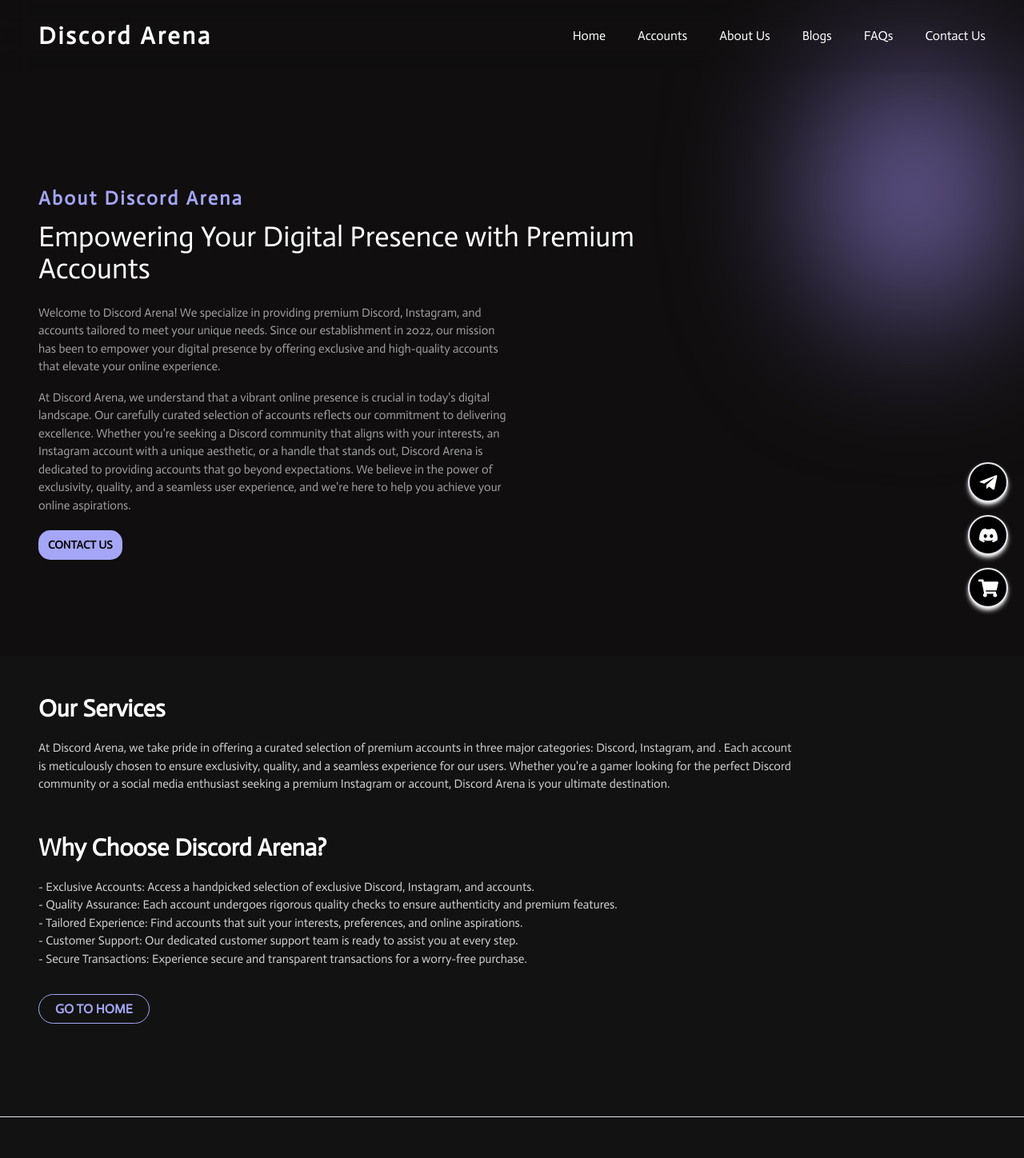
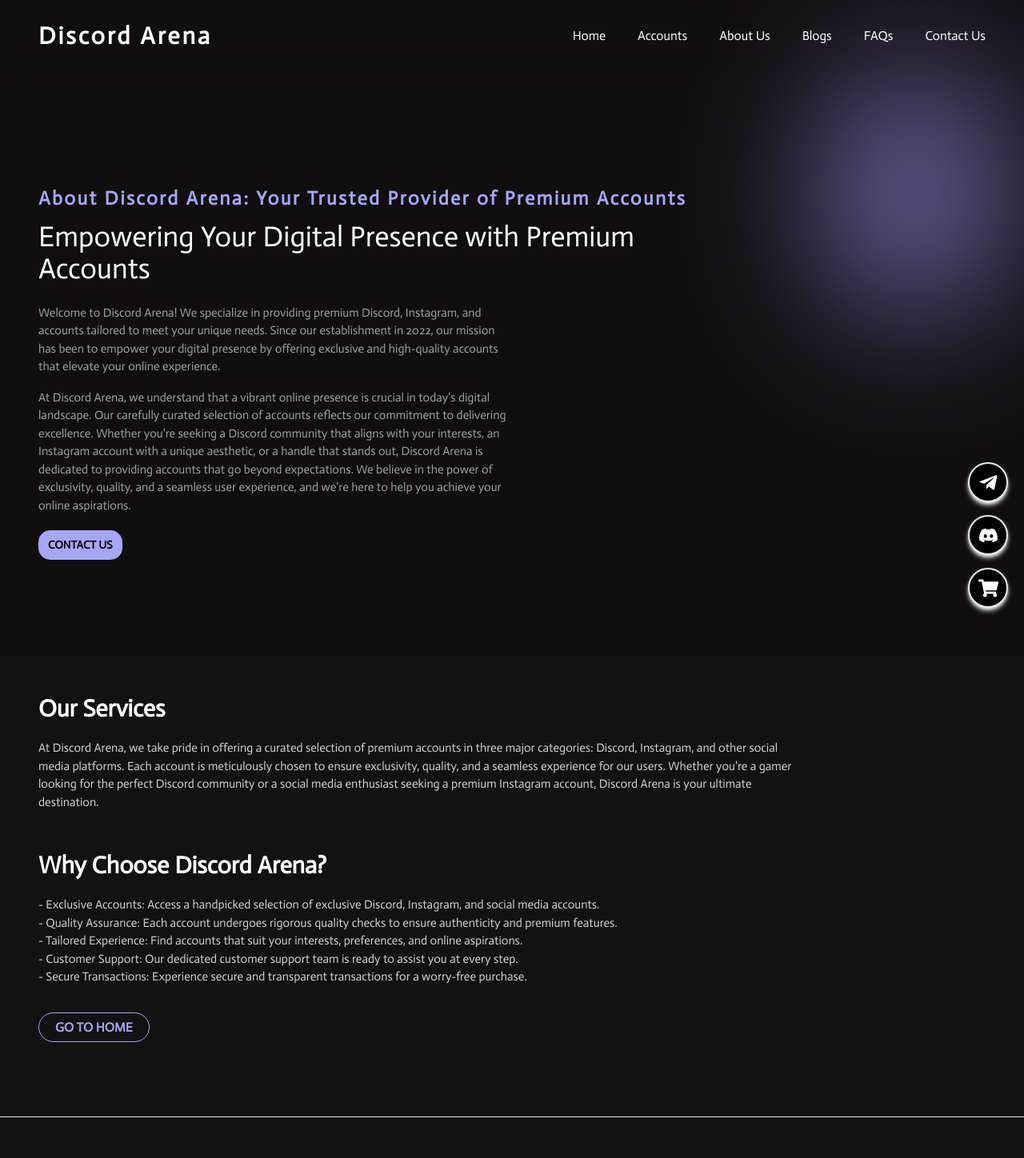
Before and after one commit to enggsatyamraj/CSET301_Assignment, a Next.js app: page /aboutus in a window 1280 px wide. Shown: the top 1448 px of the page at 80% size. Built offline with nearby package versions, Linux system fonts and the light colour scheme.

Commit message:
added h1 to pages

```diff
--- a/src/app/aboutus/page.jsx
+++ b/src/app/aboutus/page.jsx
@@ -8,7 +8,7 @@ export const generateMetadata = () => {
   const description =
     "Learn about Discord Arena, your reliable source for aged and verified Discord accounts. Our commitment to quality and customer satisfaction sets us apart.";
   const keywords =
-    "Trusted Discord account provider, Discord account supplier, about Discord Arena, premium accounts, Discord, Instagram, , exclusive accounts, high-quality accounts, buy accounts";
+    "Trusted Discord account provider, Discord account supplier, about Discord Arena, premium accounts, Discord, Instagram, exclusive accounts, high-quality accounts, buy accounts";
   const author = "Discord Arena";
   const ogUrl = "https://www.discordarena.com/aboutus";
   const ogImage = "URL_TO_YOUR_SOCIAL_SHARE_IMAGE";
@@ -67,9 +67,47 @@ export const generateMetadata = () => {
   };
 };
 
-const page = () => {
+const AboutPage = () => {
   return (
     <>
+      <Head>
+        <title>About Us | Trusted Provider of Discord Accounts | Discord Arena</title>
+        <meta name="description" content="Learn about Discord Arena, your reliable source for aged and verified Discord accounts. Our commitment to quality and customer satisfaction sets us apart." />
+        <meta name="keywords" content="Trusted Discord account provider, Discord account supplier, about Discord Arena, premium accounts, Discord, Instagram, exclusive accounts, high-quality accounts, buy accounts" />
+        <meta name="author" content="Discord Arena" />
+        <meta property="og:url" content="https://www.discordarena.com/aboutus" />
+        <meta property="og:type" content="website" />
+        <meta property="og:title" content="About Us | Trusted Provider of Discord Accounts | Discord Arena" />
+        <meta property="og:description" content="Learn about Discord Arena, your reliable source for aged and verified Discord accounts. Our commitment to quality and customer satisfaction sets us apart." />
+        <meta property="og:image" content="URL_TO_YOUR_SOCIAL_SHARE_IMAGE" />
+        <meta name="twitter:card" content="summary_large_image" />
+        <meta name="twitter:site" content="@discordarena" />
+        <meta name="twitter:title" content="About Us | Trusted Provider of Discord Accounts | Discord Arena" />
+        <meta name="twitter:description" content="Learn about Discord Arena, your reliable source for aged and verified Discord accounts. Our commitment to quality and customer satisfaction sets us apart." />
+        <meta name="twitter:image" content="URL_TO_YOUR_SOCIAL_SHARE_IMAGE" />
+        <script type="application/ld+json">{JSON.stringify({
+          "@context": "https://schema.org",
+          "@type": "Organization",
+          name: "Discord Arena",
+          url: "https://www.discordarena.com/",
+          logo: "URL_TO_YOUR_LOGO_IMAGE",
+          description: "Empowering your digital presence with premium Discord, Instagram, and accounts. Join Discord Arena for exclusive and high-quality accounts tailored to your needs.",
+          foundingDate: "2022",
+          founders: [
+            {
+              "@type": "Person",
+              name: "Your Name",
+              url: "YOUR_PERSONAL_URL",
+            },
+          ],
+          contactPoint: {
+            "@type": "ContactPoint",
+            email: "YOUR_EMAIL",
+            contactType: "customer support",
+          },
+        })}</script>
+      </Head>
+
       <noscript>
         <iframe
           src="https://www.googletagmanager.com/ns.html?id=GTM-KM5VZD9Z"
@@ -78,35 +116,24 @@ const page = () => {
           style={{ display: "none", visibility: "hidden" }}
         ></iframe>
       </noscript>
+
       <div className="bg-normal w-[100%] pt-[100px]">
-        <div className="max-w-[1280px] mx-auto px-7 sm:px-12 text-white relative min-h-[60vh] w-[100%] ">
+        <div className="max-w-[1280px] mx-auto px-7 sm:px-12 text-white relative min-h-[60vh] w-[100%]">
           <div className="min-h-[90vh] py-10 relative flex flex-col justify-center z-4">
-            <b className="text-[#A5A6F6] font-bold md:text-2xl text-2xl my-3 tracking-widest">
-              About Discord Arena
-            </b>
-            <p className="text-3xl sm:text-3xl mb-6 md:text-4xl  sm:w-[80%] md:w-[70%] lh:w-[60%]">
+            <h1 className="text-[#A5A6F6] font-bold md:text-2xl text-2xl my-3 tracking-widest">
+              About Discord Arena: Your Trusted Provider of Premium Accounts
+            </h1>
+            <p className="text-3xl sm:text-3xl mb-6 md:text-4xl sm:w-[80%] md:w-[70%] lh:w-[60%]">
               Empowering Your Digital Presence with Premium Accounts
             </p>
             <p className="text-[15px] md:w-[70%] sm:w-[80%] w-[90%] lg:w-[50%] opacity-60">
-              Welcome to Discord Arena! We specialize in providing premium
-              Discord, Instagram, and accounts tailored to meet your unique
-              needs. Since our establishment in 2022, our mission has been to
-              empower your digital presence by offering exclusive and
-              high-quality accounts that elevate your online experience.
+              Welcome to Discord Arena! We specialize in providing premium Discord, Instagram, and accounts tailored to meet your unique needs. Since our establishment in 2022, our mission has been to empower your digital presence by offering exclusive and high-quality accounts that elevate your online experience.
             </p>
             <p className="text-[15px] mt-4 md:w-[70%] sm:w-[80%] w-[90%] lg:w-[50%] opacity-60">
-              At Discord Arena, we understand that a vibrant online presence is
-              crucial in today&apos;s digital landscape. Our carefully curated
-              selection of accounts reflects our commitment to delivering
-              excellence. Whether you&apos;re seeking a Discord community that
-              aligns with your interests, an Instagram account with a unique
-              aesthetic, or a handle that stands out, Discord Arena is dedicated
-              to providing accounts that go beyond expectations. We believe in
-              the power of exclusivity, quality, and a seamless user experience,
-              and we&apos;re here to help you achieve your online aspirations.
+              At Discord Arena, we understand that a vibrant online presence is crucial in today&apos;s digital landscape. Our carefully curated selection of accounts reflects our commitment to delivering excellence. Whether you&apos;re seeking a Discord community that aligns with your interests, an Instagram account with a unique aesthetic, or a handle that stands out, Discord Arena is dedicated to providing accounts that go beyond expectations. We believe in the power of exclusivity, quality, and a seamless user experience, and we&apos;re here to help you achieve your online aspirations.
             </p>
             <Link
-              href={"/contactus"}
+              href="/contactus"
               className="bg-[#A5A6F6] w-fit text-black text-[14px] px-3 mt-5 font-semibold py-2 rounded-[15px]"
             >
               CONTACT US
@@ -117,36 +144,23 @@ const page = () => {
       </div>
 
       <div className="bg-[#121212] py-12">
-        <div className="max-w-[1280px] mx-auto px-7 sm:px-12 text-white relative min-h-[60vh] w-[100%] ">
-          <b className="text-3xl font-bold">Our Services</b>
+        <div className="max-w-[1280px] mx-auto px-7 sm:px-12 text-white relative min-h-[60vh] w-[100%]">
+          <h2 className="text-3xl font-bold">Our Services</h2>
           <p className="opacity-80 mt-5 text-[15px] w-[98%] md:w-[80%]">
-            At Discord Arena, we take pride in offering a curated selection of
-            premium accounts in three major categories: Discord, Instagram, and
-            . Each account is meticulously chosen to ensure exclusivity,
-            quality, and a seamless experience for our users. Whether
-            you&apos;re a gamer looking for the perfect Discord community or a
-            social media enthusiast seeking a premium Instagram or account,
-            Discord Arena is your ultimate destination.
+            At Discord Arena, we take pride in offering a curated selection of premium accounts in three major categories: Discord, Instagram, and other social media platforms. Each account is meticulously chosen to ensure exclusivity, quality, and a seamless experience for our users. Whether you&apos;re a gamer looking for the perfect Discord community or a social media enthusiast seeking a premium Instagram account, Discord Arena is your ultimate destination.
           </p>
 
-          <h2 className="text-3xl font-bold mt-[50px]">
-            Why Choose Discord Arena?
-          </h2>
+          <h3 className="text-3xl font-bold mt-[50px]">Why Choose Discord Arena?</h3>
           <p className="opacity-80 mt-5 text-[15px] w-[98%] md:w-[80%] mb-10">
-            - Exclusive Accounts: Access a handpicked selection of exclusive
-            Discord, Instagram, and accounts.
-            <br /> - Quality Assurance: Each account undergoes rigorous quality
-            checks to ensure authenticity and premium features.
-            <br /> - Tailored Experience: Find accounts that suit your
-            interests, preferences, and online aspirations.
-            <br /> - Customer Support: Our dedicated customer support team is
-            ready to assist you at every step.
-            <br /> - Secure Transactions: Experience secure and transparent
-            transactions for a worry-free purchase.
+            - Exclusive Accounts: Access a handpicked selection of exclusive Discord, Instagram, and social media accounts.
+            <br /> - Quality Assurance: Each account undergoes rigorous quality checks to ensure authenticity and premium features.
+            <br /> - Tailored Experience: Find accounts that suit your interests, preferences, and online aspirations.
+            <br /> - Customer Support: Our dedicated customer support team is ready to assist you at every step.
+            <br /> - Secure Transactions: Experience secure and transparent transactions for a worry-free purchase.
           </p>
 
           <Link
-            href={"/"}
+            href="/"
             className="border-[#A5A6F6] border-[1px] text-[#A5A6F6] px-5 py-2 rounded-[20px] hover:bg-[#A5A6F6] hover:text-black hover:cursor-pointer transition-all duration-300 mt-10 font-semibold w-fit"
           >
             GO TO HOME
@@ -159,4 +173,4 @@ const page = () => {
   );
 };
 
-export default page;
+export default AboutPage;
--- a/src/app/accounts/page.jsx
+++ b/src/app/accounts/page.jsx
@@ -145,6 +145,9 @@ export default function Page() {
       <div className="bg-normal w-[100%] pt-[80px]">
         <div className="relative mx-auto min-h-[60vh] w-[100%] max-w-[1280px] px-7 text-white sm:px-12 ">
           <div className="z-4 relative flex min-h-[90vh] flex-col justify-center">
+          <h1 className="text-4xl sm:text-5xl md:text-6xl mb-8">
+              Aged Discord & Social Media Accounts for Sale
+            </h1>
             <p className="lh:w-[60%] mb-6 text-3xl sm:w-[80%]  sm:text-4xl md:w-[70%] md:text-5xl">
               Discover Your Unique Niche with Discord Arena
             </p>
--- a/src/app/blogs/page.jsx
+++ b/src/app/blogs/page.jsx
@@ -411,6 +411,10 @@ export default function Page() {
 
       <div className="bg-normal overflow-x-hidden w-[100%] relative min-h-[100vh] text-white pt-[100px] pb-[100px] px-4">
         <PageWrapper>
+          <Head>
+              <title>Expert Tips & Insights on Discord Accounts | Discord Arena Blog</title>
+          </Head>
+          <h1 className=" text-4xl font-bold mb-8 ">                Expert Tips & Insights on Discord Accounts</h1>
           <div className="radial_one"></div>
           <div className="max-w-[1280px] mx-auto">
             <div>
--- a/src/app/contactus/page.jsx
+++ b/src/app/contactus/page.jsx
@@ -77,9 +77,9 @@ const Page = () => {
         <div className="radial_one"></div>
         <div className="radial_three"></div>
         <div className="max-w-[1152px] py-8 px-3 w-[90%] min-h-[50vh] mt-[100px] bg-[#121212] rounded-lg bg-opacity-55 backdrop-blur-sm text-white mx-auto mb-[100px]">
-          <h2 className="md:text-4xl sm:text-3xl text-2xl font-semibold text-center ">
-            Contact Us
-          </h2>
+          <h1 className="md:text-4xl sm:text-3xl text-2xl font-semibold text-center ">
+            Get in Touch with Discord Arena
+          </h1>
           <ContactUsComponent />
         </div>
         <Footer />
--- a/src/app/faq/page.jsx
+++ b/src/app/faq/page.jsx
@@ -720,9 +720,7 @@ export default function page() {
           </Head>
           <div className="radial_one"></div>
           <div className="max-w-[1280px] mx-auto">
-            <p className={`md:text-[36px] text-[32px] pb-2 mb-4 text-center`}>
-              Frequently Asked Questions
-            </p>
+          <h1 className="text-4xl font-bold text-center mb-8">Frequently Asked Questions About Our Services</h1>
             <div className="grid grid-cols-1 md:grid-cols-2 md:gap-10 gap-4">
               {allData.map((item, index) => {
                 return (
--- a/src/app/page.js
+++ b/src/app/page.js
@@ -166,7 +166,7 @@ j=d.createElement(s),dl=l!='dataLayer'?'&l='+l:'';j.async=true;j.src=
       <WeOffer />
       <div className="bg-black text-white pt-8 pb-12">
         <div className="min-h-[90vh] px-4 flex flex-col justify-center max-w-[1280px] mx-auto">
-          <h1 className="text-3xl md:text-4xl text-center">DISCORD SERVICES</h1>
+          <h1 className="text-3xl md:text-4xl text-center">Buy Premium Aged Discord & Social Media Accounts</h1>
 
           <div className="grid grid-cols-1 md:grid-cols-3 mt-[40px] gap-5">
             {specialDiscordServiceArray.map((item, index) => {
```
